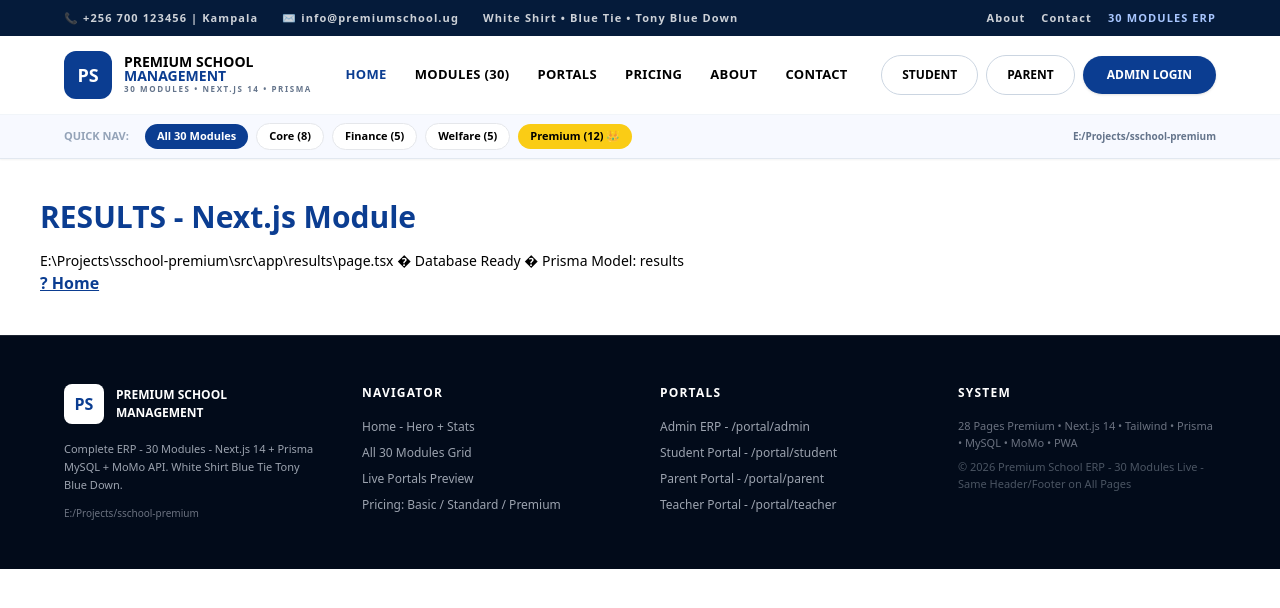
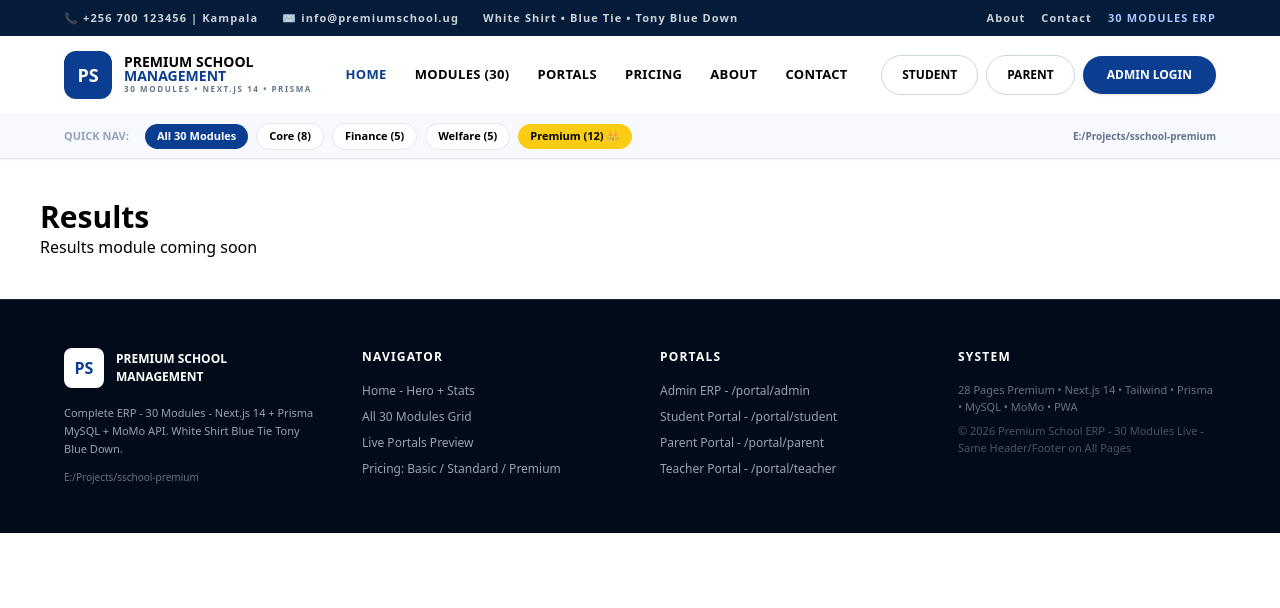
Before and after one commit to xoucho10/sschool-premium, a Next.js app: page /results in a window 1280 px wide. Shown: the top 608 px of the page. Built offline with nearby package versions, Linux system fonts and the light colour scheme.

Commit message:
fix results is not a module - final

```diff
--- a/src/app/results/page.tsx
+++ b/src/app/results/page.tsx
@@ -1 +1,3 @@
-  export default function Page(){ return <div className='p-10'><h1 className='font-black text-3xl text-[#0B3D91]'>RESULTS - Next.js Module</h1><p className='mt-4 text-sm'>E:\Projects\sschool-premium\src\app\results\page.tsx � Database Ready � Prisma Model: results</p><a href='/' className='text-[#0B3D91] font-bold underline'>? Home</a></div> }
+export default function ResultsPage() {
+  return <div className="p-10"><h1 className="text-3xl font-bold">Results</h1><p>Results module coming soon</p></div>;
+}
```
